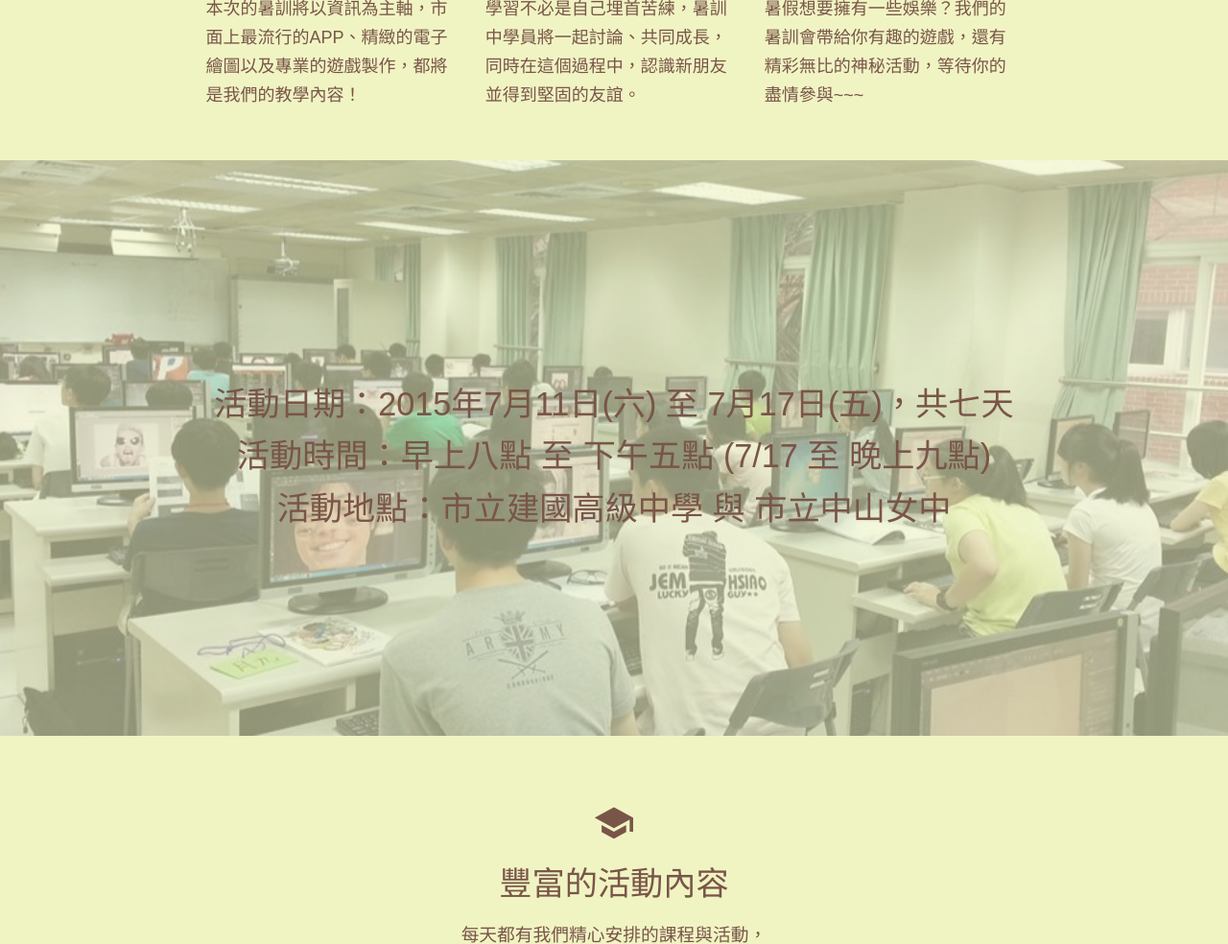
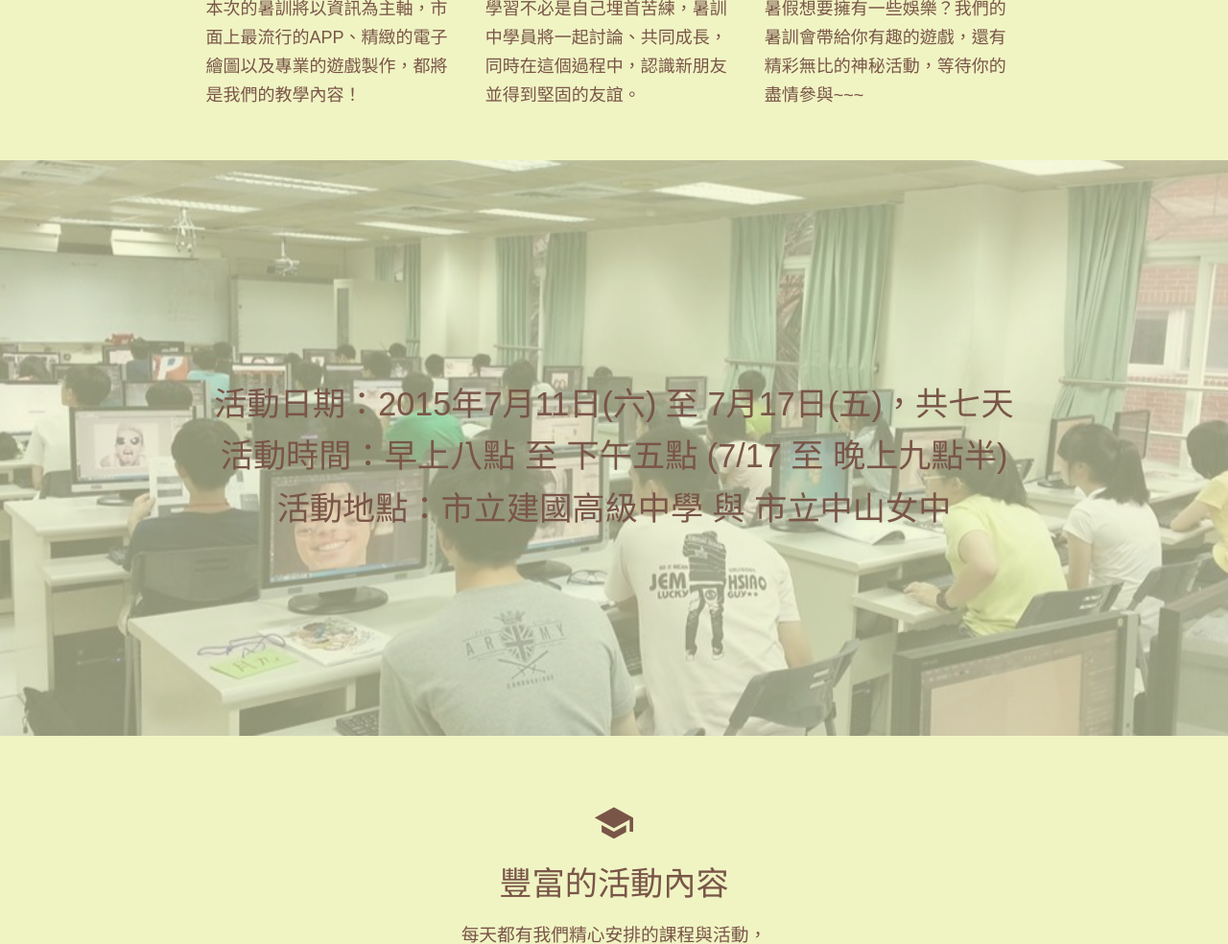
Before and after one commit to jjwong0915/summer2015, a Python web app: template Summer/template/home.html in a window 1280 px wide. Shown: the part 842-1826 px from the top of the page at 96% size. Run offline with Jinja, Linux system fonts and the light colour scheme; the template is opened without the code that fills it, so the values that code supplies are empty; some libraries are stand-ins or nearby versions.

Commit message:
change 9:00 to 9:30

```diff
--- a/Summer/template/home.html
+++ b/Summer/template/home.html
@@ -62,7 +62,7 @@
 <div class="parallax-container valign-wrapper"  style="margin-bottom: 30px;">
   <div class="section no-pad-bot center">
     <h4 class="brown-text" style="font-weight:500">活動日期：2015年7月11日(六) 至 7月17日(五)，共七天</h4>
-    <h4 class="brown-text" style="font-weight:500">活動時間：早上八點 至 下午五點 (7/17 至 晚上九點)</h4>
+    <h4 class="brown-text" style="font-weight:500">活動時間：早上八點 至 下午五點 (7/17 至 晚上九點半)</h4>
     <h4 class="brown-text" style="font-weight:500">活動地點：市立建國高級中學 與 市立中山女中</h4>
   </div>
   <div class="parallax"><img class="responsive-img" src="/image/background/background2.jpg" alt="Unsplashed background img 2" style="opacity:0.4"></div>
```
